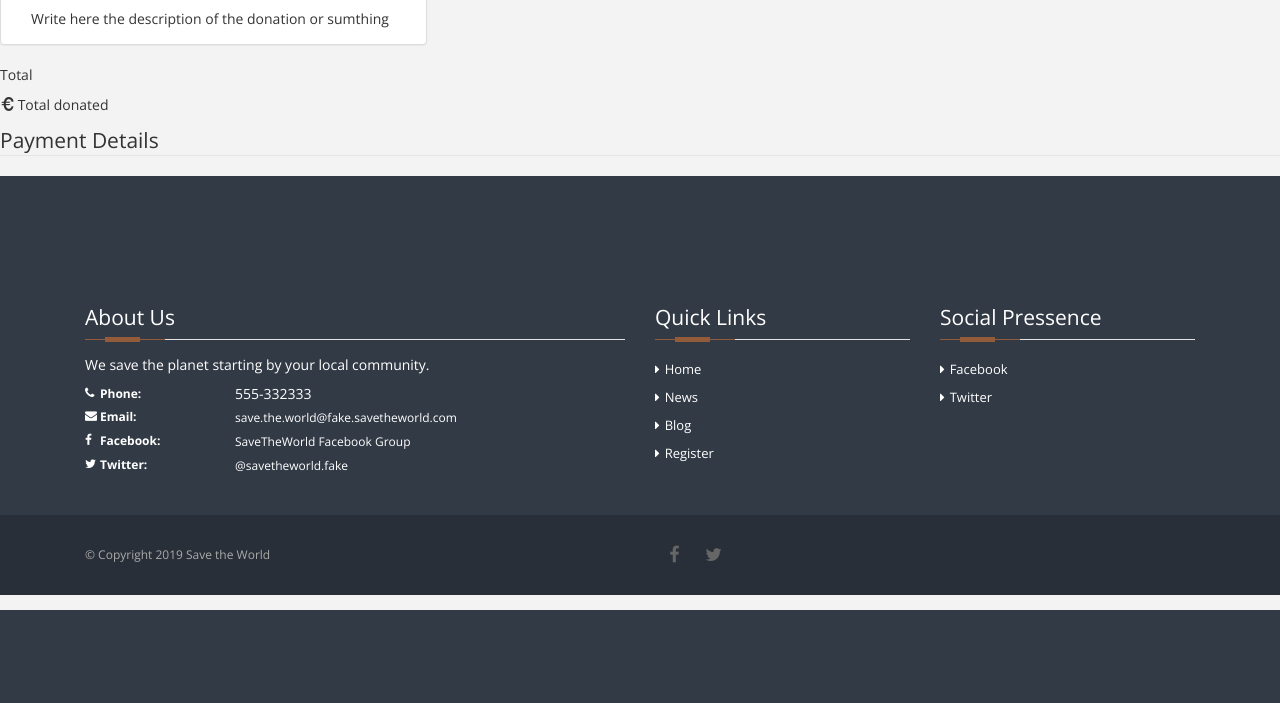
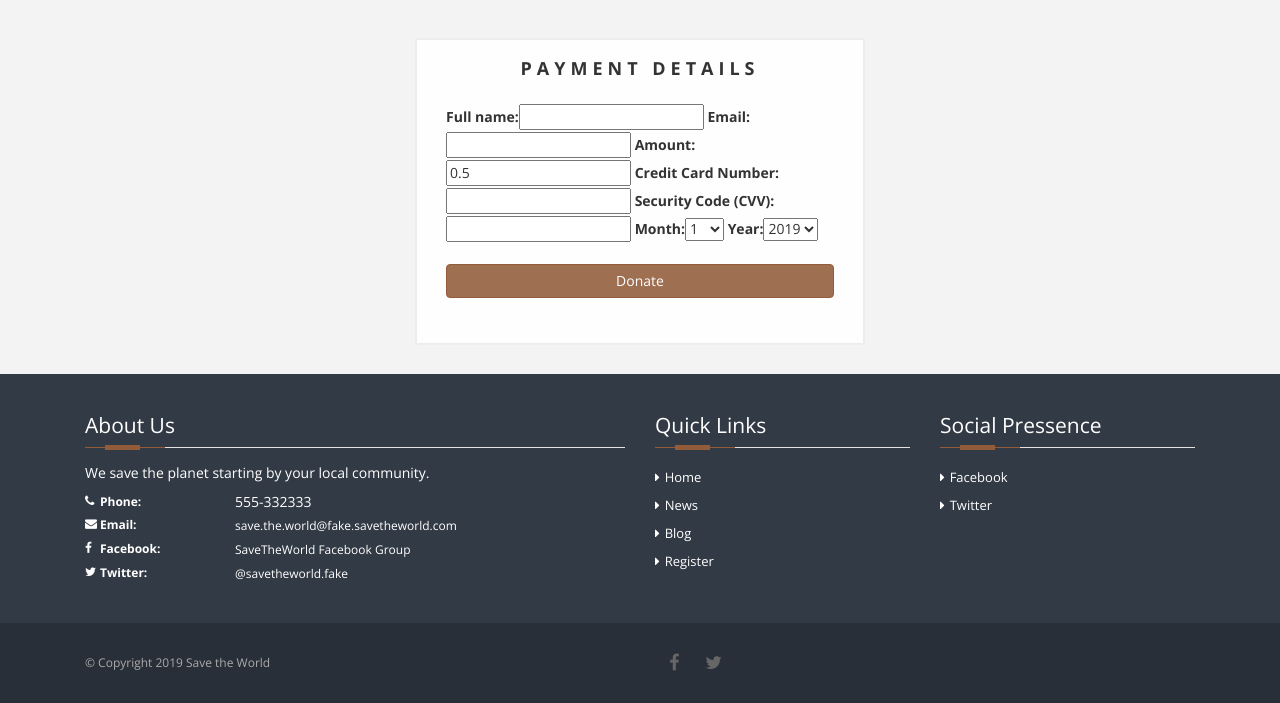
Before and after one commit to Narshe1412/Code-Institute-Django-Project, a Django app: page /checkout/ in a window 1280 px wide. Shown: the part 190-893 px from the top of the page. Before the commit the page ends 800 px from the top, so only its background shows below. Run offline with Django 3.2, Linux system fonts and the light colour scheme; some libraries are stand-ins or nearby versions.

Commit message:
Styled checkout page

```diff
--- a/accounts/templates/login.html
+++ b/accounts/templates/login.html
@@ -5,10 +5,10 @@
 {% block page_title %}Login{% endblock %}
 {% block content %}
 
-<section id="login">
+<section id="form-card">
         <form method="POST" data-wow-duration="1s" data-wow-delay="1s" class="form-signin form-horizontal wow fadeIn animated animated" role="form" >
             <div>
-                <h2 class="form-heading text-center login-title">Login Panel</h2>
+                <h2 class="form-heading text-center form-card-title">Login Panel</h2>
                 {% csrf_token %}
                 {{ login_form|as_bootstrap }}
                 <div class="row form-group forgot-password-link">
@@ -25,7 +25,6 @@
             <button data-wow-duration="2s" data-wow-delay="s" type="submit" class="btn btn-primary btn-block ladda-button fadeIn animated" data-style="zoom-in">
                 <span class="ladda-label">Login</span>
             </button>
-            <div style="margin-top:10px" class="resultlogin"></div>
         </form>
     </section>
 
--- a/accounts/templates/registration.html
+++ b/accounts/templates/registration.html
@@ -4,7 +4,7 @@
 {% block page_title %}Registration{% endblock %}
 {% block page_header %}User Registration{% endblock %}
 {% block content %}
-<section id="login">
+<section id="form-card">
         <form method="POST" data-wow-duration="1s" data-wow-delay="1s" class="form-signin form-horizontal wow fadeIn animated animated" role="form">
             <div>
                 <h2 class="form-heading text-center" style="text-transform: uppercase; letter-spacing: 5px; margin-top: 0px;">Registration Panel</h2>
@@ -16,7 +16,6 @@
             <button data-wow-duration="2s" data-wow-delay="s" type="submit" class="btn btn-primary btn-block ladda-button fadeIn animated" data-style="zoom-in">
                 <span class="ladda-label">Register</span>
             </button>
-            <div style="margin-top:10px" class="resultlogin"></div>
         </form>
     </section>
 {% endblock %}
--- a/donations/templates/checkout.html
+++ b/donations/templates/checkout.html
@@ -1,48 +1,31 @@
-{% extends 'base.html' %}
-{% load static %}
-{% load bootstrap_tags %}
+{% extends 'base.html' %} {% load static %} {% load bootstrap_tags %}
+{% block page_header %}Donate to a good cause{% endblock %}
+{% block page_title %}Donate{% endblock %}
 
 {% block content %}
-<div class="row row-flex">
-    <div class="col-xs-10 col-xs-offset-1 col-sm-offset-0 col-sm-6 col-md-4 display panel panel-default">
-        <div class="panel-body">
-            <div class="product"></div>
-            <div class="caption">
-                Write here the description of the donation or sumthing
+
+<section id="form-card">
+    <form method="POST" role="form" id="payment-form" action="{% url 'checkout' %}" data-wow-duration="1s" data-wow-delay="1s" class="form-signin form-horizontal wow fadeIn animated animated">
+        {% csrf_token %}
+        <div>
+            <h2 class="form-heading text-center form-card-title">Payment Details</h2>
+            <div id="credit-card-errors" style="display:none">
+                <div class="alert-message block-message error" id="stripe-error-message"></div>
             </div>
+            {{ donation_form|as_bootstrap }} {{ payment_form|as_bootstrap }}
         </div>
-    </div>
-</div>
-<div class="row">
-    <p>Total</p>
-    <p><span class="glyphicon glyphicon-euro" aria-hidden="true"></span> Total donated</p>
-</div>
-<form method="POST" role="form" id="payment-form" action="{% url 'checkout' %}">
-    <legend>Payment Details</legend>
-    <div id="credit-card-errors" style="display:none">
-        <div class="alert-message block-message error" id="stripe-error-message"></div>
-    </div>
+        <button style="margin-top: 20px;" data-wow-duration="2s" data-wow-delay="s" type="submit" class="btn btn-primary btn-block ladda-button fadeIn animated" data-style="zoom-in">
+                            <span class="ladda-label">Donate</span>
+                        </button>
+    </form>
+</section>
 
-    <div class="form-group col-md-6">
-        {{ donation_form|as_bootstrap }}
-    </div>
-    <div class="form-group col-md-6">
-        {{ payment_form|as_bootstrap }}
-    </div>
 
-    {% csrf_token %}
-
-    <div class="form-group col-md-12">
-        <input type="submit" name="commit" value="Submit Donation" class="btn btn-primary" id="submit_payment_btn">
-    </div>
-</form>
-{% endblock %}
-
-{% block stripe_js %}
+{% endblock %} {% block stripe_js %}
 <script type="text/javascript" src="https://js.stripe.com/v2/"></script>
 <script type="text/javascript">
     //<![CDATA[
-        Stripe.publishableKey = '{{ publishable }}'
+    Stripe.publishableKey = '{{ publishable }}'
     //]]>
 </script>
 <script type="text/javascript" src="{% static 'js/stripe.js' %}"></script>
--- a/static/css/styles.css
+++ b/static/css/styles.css
@@ -98,7 +98,6 @@
 .form-control {
     height: 46px;
     border-radius: 0;
-    padding: 12px;
     margin-bottom: 10px;
 }
 
@@ -639,16 +638,16 @@
 
 /*
 * =====================
-* Login
+* form-card
 * =====================
 */
 
-#login {
+#form-card {
     width: 35%;
     margin: 40px auto 30px;
 }
 
-.login-title {
+.form-card-title {
     text-transform: uppercase;
     letter-spacing: 5px;
     margin-top: 0px;
@@ -763,28 +762,28 @@
     }
 }
 
-/* Login page media queries */
+/* form-card page media queries */
 
 @media(max-width:900px) {
-    #login {
+    #form-card {
         width: 40%;
     }
 }
 
 @media(max-width:768px) {
-    #login {
+    #form-card {
         width: 50%;
     }
 }
 
 @media(max-width:500px) {
-    #login {
+    #form-card {
         width: 80%;
     }
 }
 
 @media(max-width:380px) {
-    #login {
+    #form-card {
         width: 90%;
     }
 }
--- a/templates/base.html
+++ b/templates/base.html
@@ -32,7 +32,7 @@
             </div>
             {% endif %}
             <div class="top-badge">
-                <a href="donate.html" class="btn btn-default"><i class="fa fa-thumbs-o-up"></i>Donate</a>
+                <a href="{% url 'checkout' %}" class="btn btn-default"><i class="fa fa-thumbs-o-up"></i>Donate</a>
             </div>
 
         </div>
```
